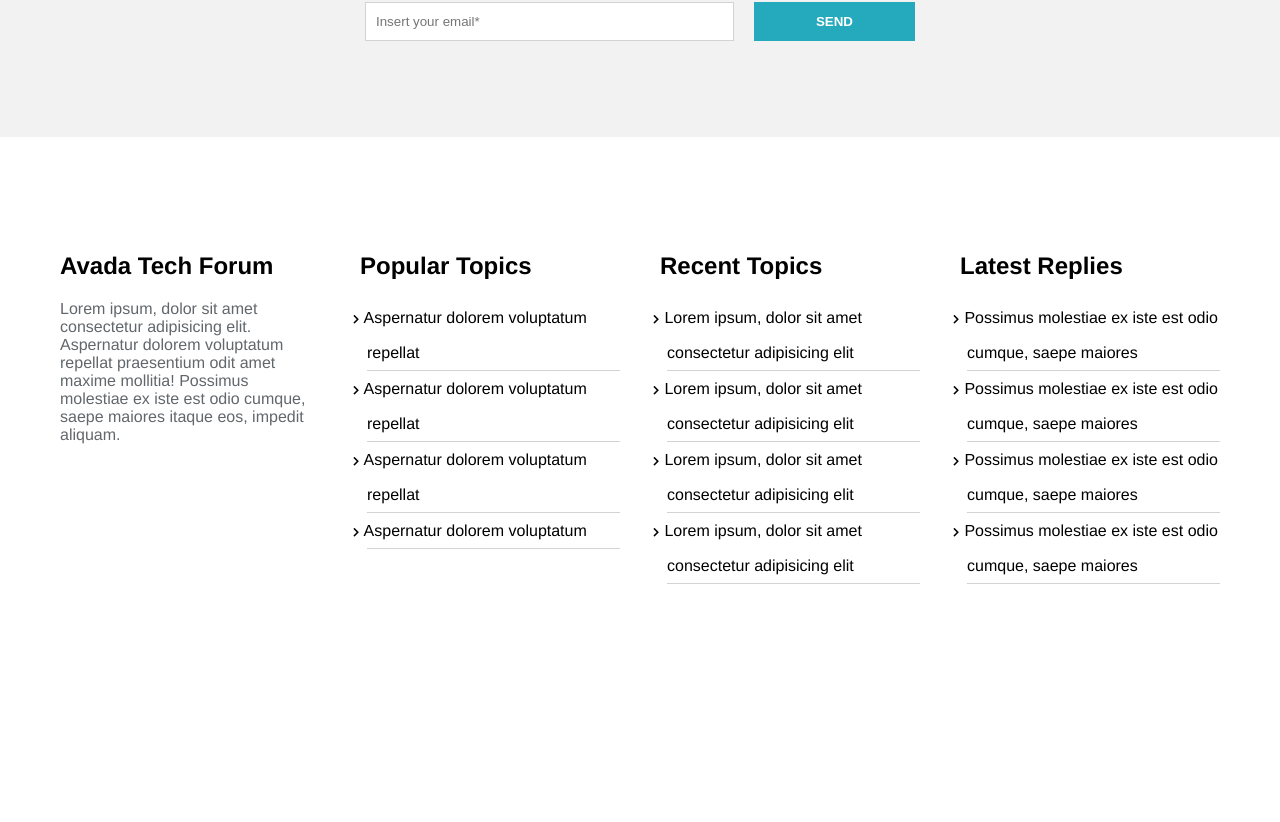
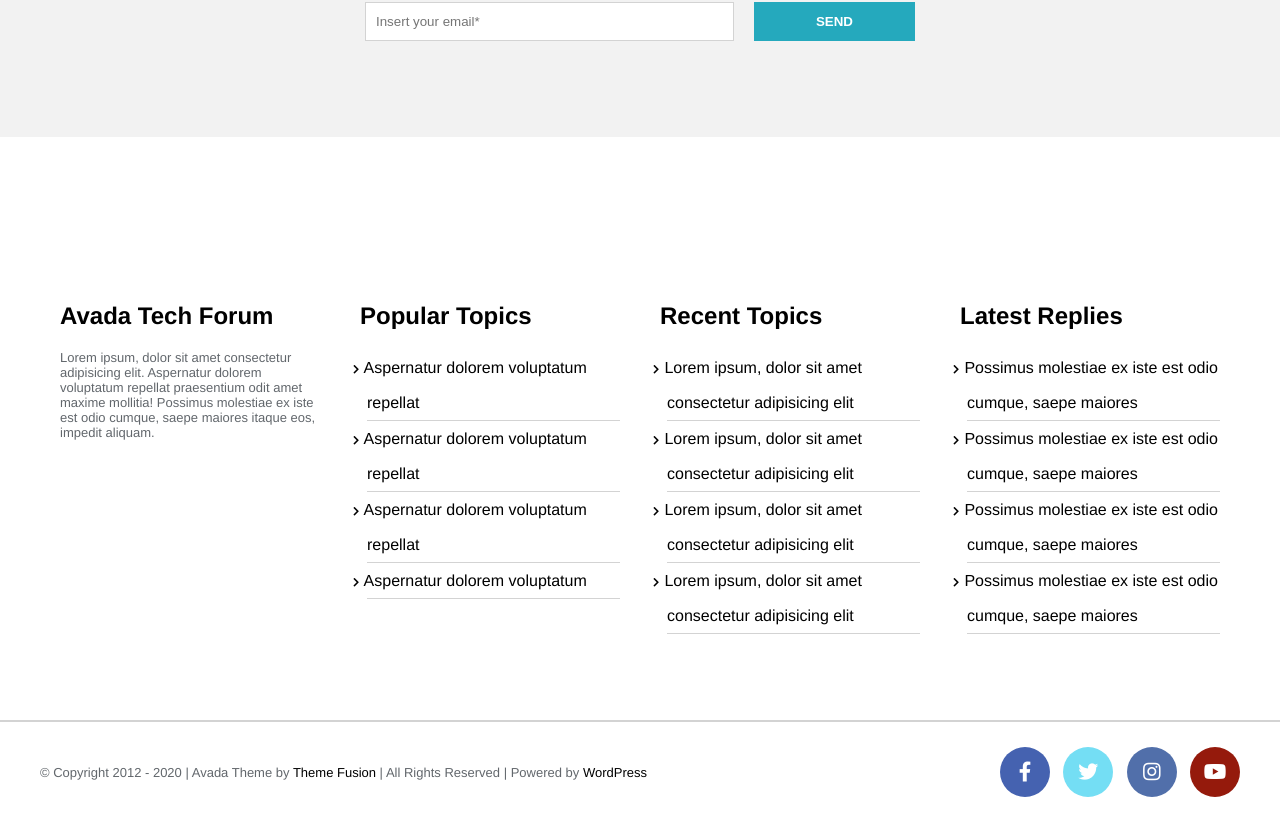
Before and after one commit to DamianoLandi/proj-html-vuejs, a Vue app: page / in a window 1280 px wide. Shown: the part 5939-6761 px from the top of the page. Before the commit the page ends 6559 px from the top, so only its background shows below. Built offline with nearby package versions, Linux system fonts and the light colour scheme.

Commit message:
Bottom Footer

```diff
--- a/src/components/Footer.vue
+++ b/src/components/Footer.vue
@@ -1,6 +1,6 @@
 <template>
     <div>
-        <section class="links">
+        <section id="links">
             <div class="container row">
                 <div class="col-3">
                     <h2>Avada Tech Forum</h2>
@@ -8,6 +8,25 @@
                 </div>
                 <div class="col-3" v-for="(list, index) in lists" :key="index">
                     <FooterList :list="list"/>
+                </div>
+            </div>
+        </section>
+        <section id="bottom-footer">
+            <div class="container row bf-row">
+                <p class="text-gray"> &#169; Copyright 2012 - 2020 | Avada Theme by <span>Theme Fusion</span> | All Rights Reserved | Powered by <span>WordPress</span></p>
+                <div class="icons-container">
+                    <div class="bg-darkblue icon-bg">
+                        <a href="#"><i class="fab fa-facebook-f"></i></a>
+                    </div>
+                    <div class="bg-lightblue icon-bg">
+                        <a href="#"><i class="fab fa-twitter"></i></a>
+                    </div>
+                    <div class="bg-blue icon-bg">
+                        <a href="#"><i class="fab fa-instagram"></i></a>
+                    </div>
+                    <div class="bg-red icon-bg">
+                        <a href="#"><i class="fab fa-youtube"></i></a>
+                    </div>
                 </div>
             </div>
         </section>
@@ -60,6 +79,11 @@ export default {
 
 <style scoped>
 
+#links{
+    padding: 50px 0;
+    border-bottom: 2px solid lightgray;
+}
+
 .row{
     display: flex;
 }
@@ -73,4 +97,56 @@ export default {
 .text-gray{
     color: #62676c;
 }
+
+span{
+    color: #000;
+}
+
+p{
+    font-size: 13px;
+}
+
+.bg-darkblue{
+    background-color: #4562b0;
+}
+
+.bg-blue{
+    background-color: #516faa;
+}
+
+.bg-lightblue{
+    background-color: #74def4;
+}
+
+.bg-red{
+    background-color: #951a0c;
+}
+
+.icon-bg{
+    height: 50px;
+    width: 50px;
+    border-radius: 50%;
+    display: flex;
+    justify-content: center;
+    align-items: center;
+    color: white;
+}
+
+a{
+    font-size: 20px;
+    color: white;
+    text-decoration: none;
+}
+
+.bf-row{
+    justify-content: space-between;
+    align-items: center;
+    height: 100px;
+}
+
+.icons-container{
+    flex-basis: 20%;
+    display: flex;
+    justify-content: space-between;
+}
 </style>
```
Also changed, not shown: 7 other files (tests, documents, lock files or other folders).
